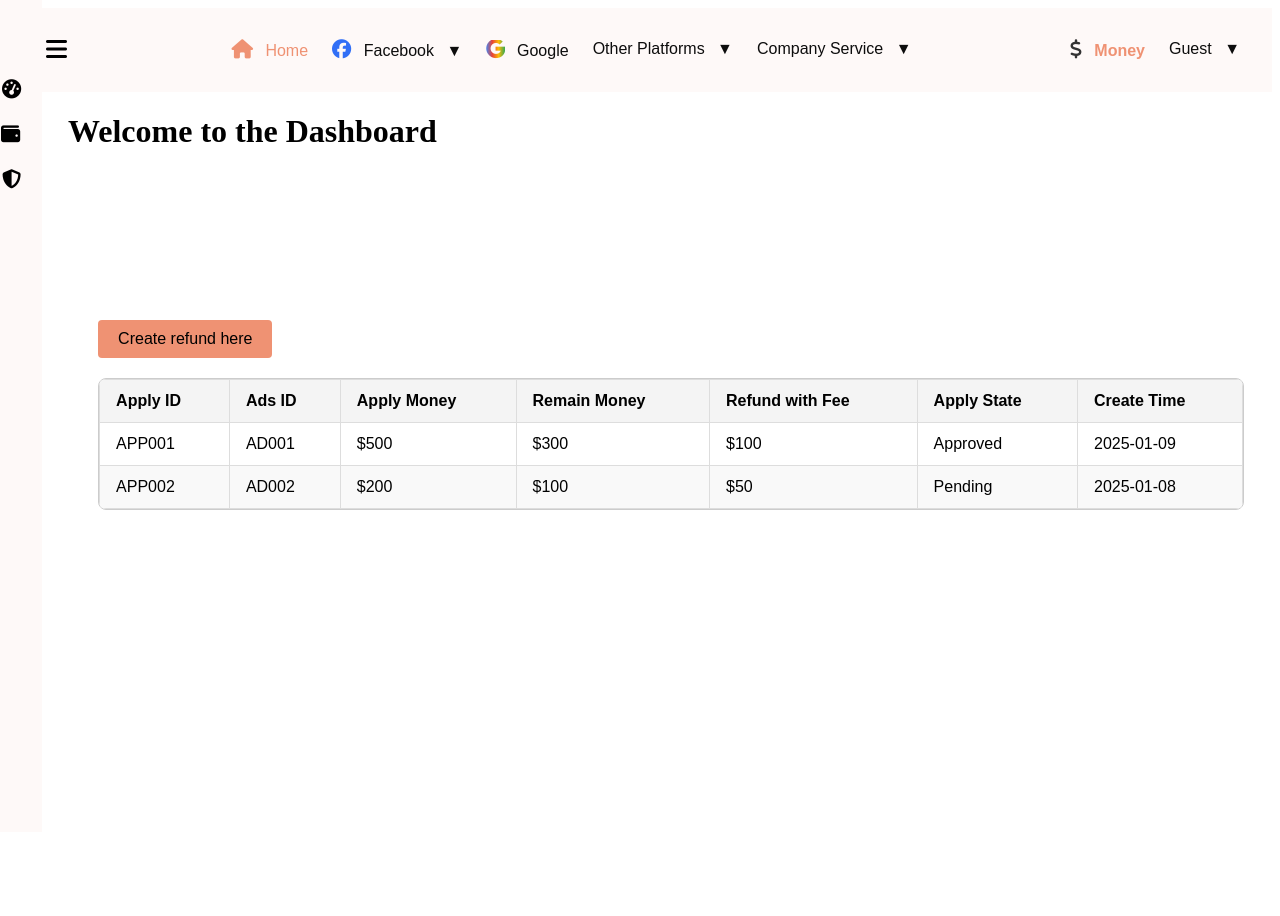
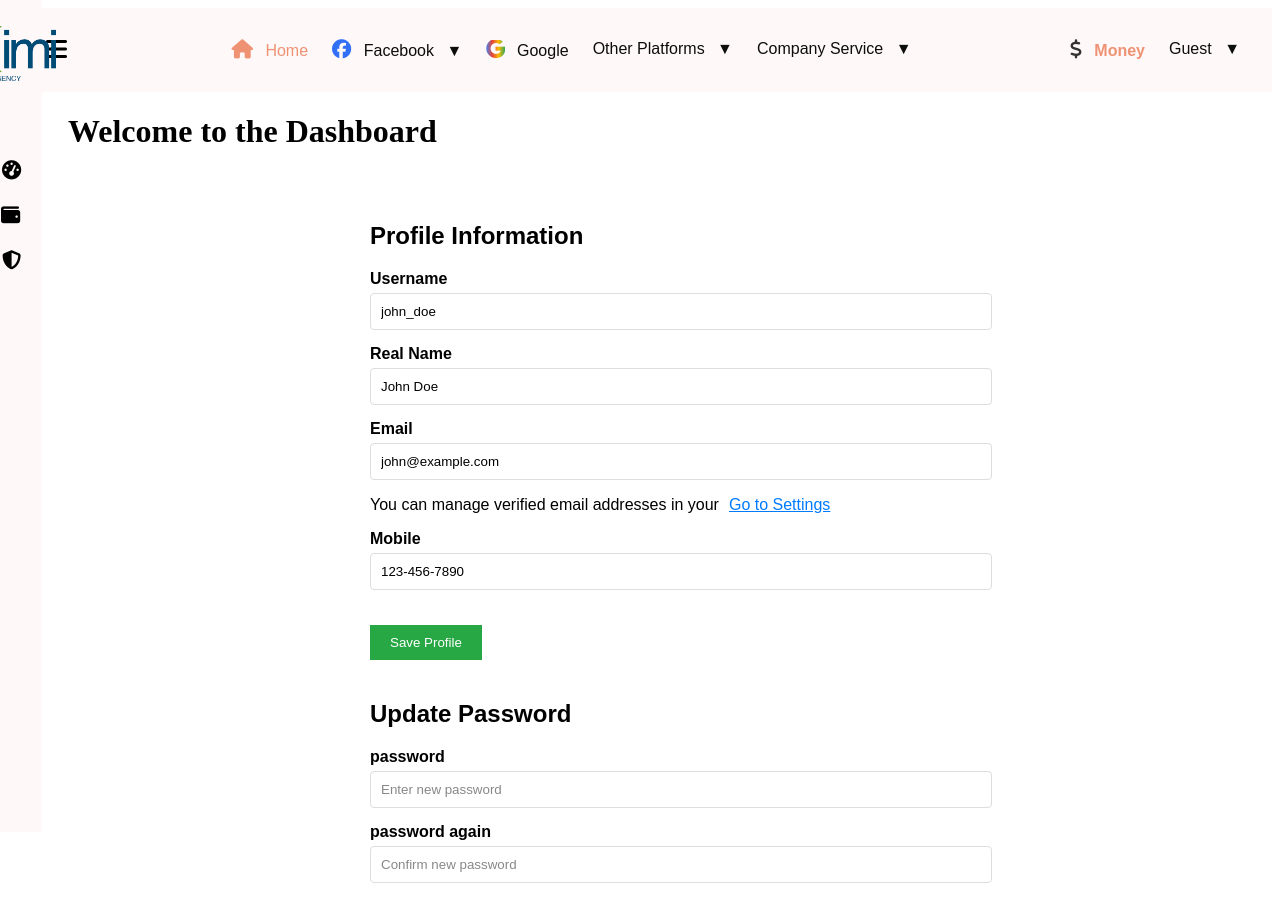
Before and after one commit to dcorehost/kimifrontend, a React (Vite) app: page /dashboard in a window 1280 px wide. Shown: the top 916 px of the page. Before the commit the page ends 800 px from the top, so only its background shows below. Built offline with nearby package versions, Linux system fonts and the light colour scheme.

Commit message:
take pull

```diff
--- a/src/Components/DashNavbar/DashNavbar.jsx
+++ b/src/Components/DashNavbar/DashNavbar.jsx
@@ -114,10 +114,12 @@
 import React from "react";
 import styles from "./DashNavbar.module.css";
 import '@fortawesome/fontawesome-free/css/all.min.css';
+import { assets } from "../../assets/assets.jsx";
 
 const DashNavbar = ({ isSidebarOpen, toggleSidebar, userName = "Guest" }) => {
   return (
     <nav className={`${styles.navbar} ${isSidebarOpen ? styles.open : ""}`}>
+
       {/* Toggle Button */}
       <button
         className={`${styles.toggleButton} ${isSidebarOpen ? styles.rotate : ""}`}
--- a/src/Components/DashNavbar/DashNavbar.module.css
+++ b/src/Components/DashNavbar/DashNavbar.module.css
@@ -17,7 +17,11 @@
     display: flex;
     gap: 1.5rem;
 }
-
+.kimilogo {
+    width: 100px;
+    height: auto;
+    margin-bottom: 1rem;
+  }
 .link {
     text-decoration: none;
     color: #0D0D0D;
--- a/src/Components/Sidebar/Sidebar.jsx
+++ b/src/Components/Sidebar/Sidebar.jsx
@@ -86,9 +86,13 @@
 
 
 
+
+
 //working code
 import React, { useState } from "react";
 import styles from "./Sidebar.module.css";
+import { assets } from "../../assets/assets.jsx";
+
 import '@fortawesome/fontawesome-free/css/all.min.css';
 
 const Sidebar = ({ isSidebarOpen, toggleSidebar }) => {
@@ -101,6 +105,9 @@ const Sidebar = ({ isSidebarOpen, toggleSidebar }) => {
   return (
     <div>
       <div className={`${styles.sidebar} ${isSidebarOpen ? styles.open : ""}`}>
+        <div className={styles.logo}>
+                <img src={assets.logo} alt="Kimi Agency Logo" className={styles.kimilogo} />
+              </div>
         {/* Sidebar Menu */}
         <ul className={`${styles.sidebarLinks} ${isSidebarOpen ? styles.showText : ""}`}>
           <li>
--- a/src/Components/Sidebar/Sidebar.module.css
+++ b/src/Components/Sidebar/Sidebar.module.css
@@ -13,6 +13,18 @@
     flex-direction: column;
     align-items: flex-start;
 }
+.logo {
+    font-size: 1.5rem;
+    font-weight: bold;
+    color: #EF9273;
+    text-decoration: none;
+    margin: 10px auto;
+  }
+  .kimilogo {
+    width: 100px;
+    height: auto;
+    /* margin-bottom: 1rem; */
+  }
 
 .sidebar.open {
     left: 0; /* Slide in */
--- /dev/null
+++ b/src/Components/UserFile/UserProfile.jsx
@@ -0,0 +1,167 @@
+import React, { useState } from "react";
+import { useNavigate } from "react-router-dom";
+import styles from "./UserProfile.module.css";
+
+const UserProfile = () => {
+  const navigate = useNavigate();
+
+  // Initial user data (could be fetched from an API or passed as props)
+  const [userData, setUserData] = useState({
+    username: "john_doe",
+    realname: "John Doe",
+    email: "john@example.com",
+    mobile: "123-456-7890",
+    password: "",
+  });
+
+  const [newPassword, setNewPassword] = useState(""); // State for new password
+  const [confirmPassword, setConfirmPassword] = useState(""); // State for confirming new password
+  const [passwordError, setPasswordError] = useState(""); // For showing error messages if passwords don't match
+
+  // Handle form input changes
+  const handleInputChange = (e) => {
+    const { name, value } = e.target;
+    setUserData((prevData) => ({
+      ...prevData,
+      [name]: value,
+    }));
+  };
+
+  const handlePasswordChange = (e) => {
+    const { value } = e.target;
+    if (value !== confirmPassword) {
+      setPasswordError("Passwords do not match");
+    } else {
+      setPasswordError("");
+    }
+    setNewPassword(value);
+  };
+
+  const handleConfirmPasswordChange = (e) => {
+    const { value } = e.target;
+    setConfirmPassword(value);
+    if (newPassword !== value) {
+      setPasswordError("Passwords do not match");
+    } else {
+      setPasswordError("");
+    }
+  };
+
+  const handleSave = () => {
+    // Handle save functionality (could be an API call to save user profile)
+    alert("Profile updated successfully!");
+  };
+
+  const handlePasswordUpdate = () => {
+    if (newPassword === confirmPassword) {
+      // Proceed with password update (e.g., API call)
+      alert("Password updated successfully!");
+      setNewPassword("");
+      setConfirmPassword("");
+    } else {
+      alert("Passwords do not match!");
+    }
+  };
+
+  const handleNavigateToSettings = () => {
+    navigate("/settings"); // Redirect to settings page
+  };
+
+  return (
+    <div className={styles.container}>
+      {/* <button className={styles.backButton} onClick={handleNavigateToHome}>
+        Back to Home
+      </button> */}
+
+      {/* <h1>User Profile</h1> */}
+
+      <div className={styles.profileInfo}>
+        <h2>Profile Information</h2>
+        <div className={styles.infoItem}>
+          <label>Username</label>
+          <input
+            type="text"
+            name="username"
+            value={userData.username}
+            onChange={handleInputChange}
+            placeholder="Enter your username"
+          />
+        </div>
+        <div className={styles.infoItem}>
+          <label>Real Name</label>
+          <input
+            type="text"
+            name="realname"
+            value={userData.realname}
+            onChange={handleInputChange}
+            placeholder="Enter your real name"
+          />
+        </div>
+        <div className={styles.infoItem}>
+          <label>Email</label>
+          <input
+            type="email"
+            name="email"
+            value={userData.email}
+            onChange={handleInputChange}
+            placeholder="Enter your email"
+          />
+        </div>
+
+        {/* Manage verified email address */}
+        <section className={styles.emailInfo}>
+          <p>You can manage verified email addresses in your
+          <a href="#" className={styles.settingsLink} onClick={handleNavigateToSettings}>
+            Go to Settings
+          </a>
+          </p>
+        </section>
+
+        <div className={styles.infoItem}>
+          <label>Mobile</label>
+          <input
+            type="tel"
+            name="mobile"
+            value={userData.mobile}
+            onChange={handleInputChange}
+            placeholder="Enter your mobile number"
+          />
+        </div>
+
+        <button className={styles.saveButton} onClick={handleSave}>
+          Save Profile
+        </button>
+      </div>
+
+      <div className={styles.passwordUpdate}>
+        <h2>Update Password</h2>
+        <div className={styles.infoItem}>
+          <label>  password</label>
+          <input
+            type="password"
+            name="newPassword"
+            value={newPassword}
+            onChange={handlePasswordChange}
+            placeholder="Enter new password"
+          />
+        </div>
+        <div className={styles.infoItem}>
+          <label> password again</label>
+          <input
+            type="password"
+            name="confirmPassword"
+            value={confirmPassword}
+            onChange={handleConfirmPasswordChange}
+            placeholder="Confirm new password"
+          />
+        </div>
+        {passwordError && <p className={styles.error}>{passwordError}</p>}
+        <button className={styles.saveButton} onClick={handlePasswordUpdate}>
+          Update Password
+        </button>
+      </div>
+    </div>
+  );
+};
+
+export default UserProfile;
--- /dev/null
+++ b/src/Components/UserFile/UserProfile.module.css
@@ -0,0 +1,69 @@
+.container {
+  max-width: 600px;
+  margin: 0 auto;
+  padding: 20px;
+  font-family: sans-serif, 'Inter';
+}
+
+.profileInfo, .passwordUpdate {
+  margin-top: 30px;
+}
+
+.profileInfo h2, .passwordUpdate h2 {
+  font-size: 24px;
+  margin-bottom: 20px;
+}
+
+.infoItem {
+  margin-bottom: 15px;
+}
+
+.infoItem label {
+  display: block;
+  font-weight: bold;
+  margin-bottom: 5px;
+}
+
+.infoItem input {
+  width: 100%;
+  padding: 10px;
+  border: 1px solid #ddd;
+  border-radius: 4px;
+}
+
+.infoItem input::placeholder {
+  color: #888;
+}
+
+.saveButton {
+  background-color: #28a745;
+  color: white;
+  padding: 10px 20px;
+  border: none;
+  cursor: pointer;
+  margin-top: 20px;
+}
+
+.passwordUpdate {
+  margin-top: 40px;
+}
+
+.error {
+  color: red;
+  font-size: 14px;
+}
+
+.emailInfo {
+  margin-top: 10px;
+}
+
+.settingsLink {
+  color: #007bff;
+  text-decoration: underline;
+  cursor: pointer;
+  padding-left: 10px;
+}
+
+.settingsLink:hover {
+  text-decoration: none;
+}
--- a/src/Pages/Dashboard/Dashboard.jsx
+++ b/src/Pages/Dashboard/Dashboard.jsx
@@ -39,6 +39,9 @@ import ApplyGoogleAdsTable from "../../Components/ApplyGoogleAdsTable/ApplyGoogl
 import GmailShareLogTable from "../../Components/GmailShareLogTable/GmailShareLogTable";
 import AdsDepositeRecordTable from "../../Components/AdsDepositeRecordTable/AdsDepositerecordTable";
 import RefundTable from "../../Components/RefundTable/RefundTable";
+import UserProfile from "../../Components/UserFile/UserProfile";
+
+
 
 const Dashboard = () => {
   const [isSidebarOpen, setIsSidebarOpen] = useState(false);
@@ -51,13 +54,16 @@ const Dashboard = () => {
     <>
       <DashNavbar isSidebarOpen={isSidebarOpen} toggleSidebar={toggleSidebar} />
       <Sidebar isSidebarOpen={isSidebarOpen} toggleSidebar={toggleSidebar} />
+
+
       <div style={{ marginLeft: isSidebarOpen ? "300px" : "60px", transition: "margin-left 0.3s ease" }}>
         <h1>Welcome to the Dashboard</h1>
         {/* <Table /> */}
         {/* <ApplyGoogleAdsTable /> */}
         {/* <GmailShareLogTable /> */}
         {/* <AdsDepositeRecordTable /> */}
-        <RefundTable />
+        {/* <RefundTable /> */}
+         <UserProfile/>
       </div>
     </>
   );
```
